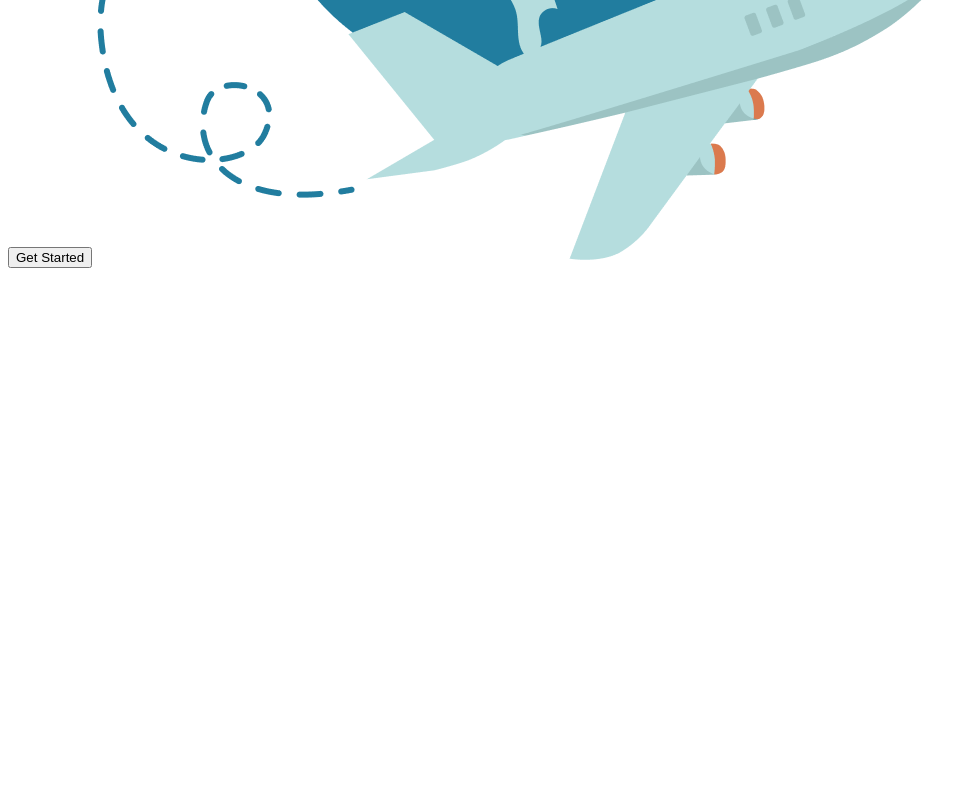
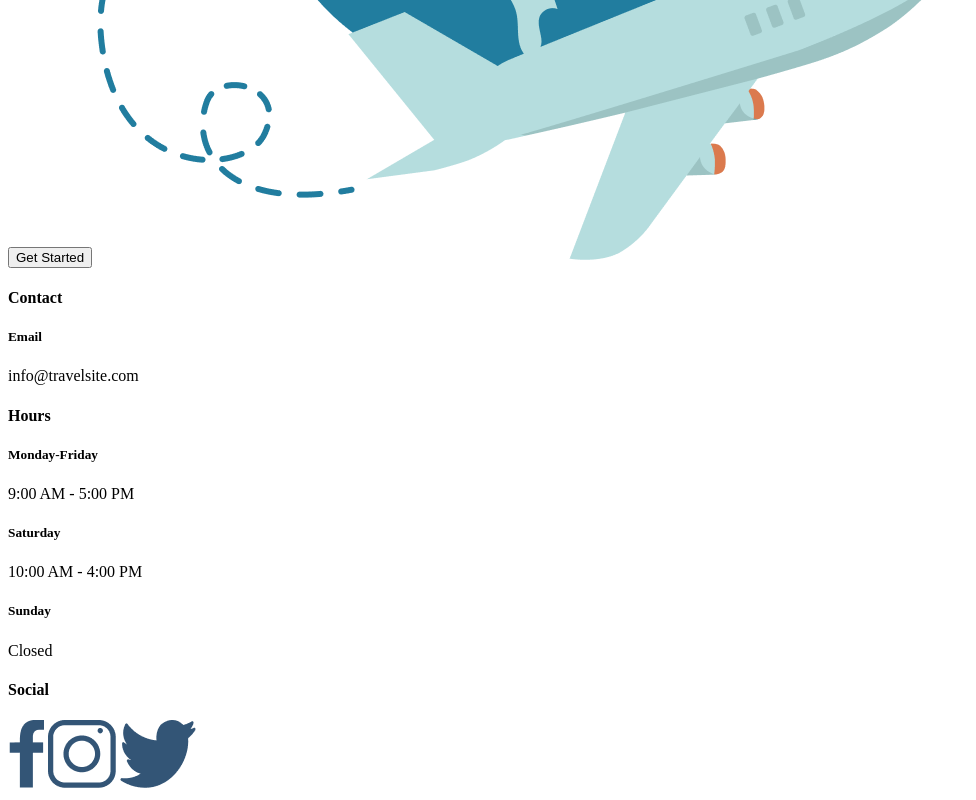
Before and after one commit to kayladrobot/kayla-drobot-travelsite, a plain HTML site: page kayla-drobot-travelsite/index.html in a window 1280 px wide. Shown: the part 701-1501 px from the top of the page, without its empty margins (0-976 px from the left). Before the commit the page ends 989 px from the top, so only its background shows below. Drawn offline with Linux system fonts and the light colour scheme.

Commit message:
1st html round

```diff
--- a/kayla-drobot-travelsite/index.html
+++ b/kayla-drobot-travelsite/index.html
@@ -26,21 +26,58 @@
           <!--Hero Section-->
         <section class="hero">
             <h1 class="hero__header">Travelling Comes With Endless Discoveries</h1>
-            <p class="hero__description">Don't let your dreams be just dreams. Experience the world by booking a vacation with us now.</p>
+            <p class="hero__copy">Don't let your dreams be just dreams. Experience the world by booking a vacation with us now.</p>
             <button class="hero__btn"><a href=""></a>Get Started</button>
             <img src="./assets/images/hero.png" alt="plane traveling around world">
         </section>
         <!--Recommendations Section-->
         <section class="recommendations">
             <h2 class="recommendations__header"></h2>
-            <div class="recommendations__cards"></div>
-                <div class="recommendations__card"></div>
-                <div class="recommendations__card"></div>
-                <div class="recommendations__card"></div>
+            <div class="cards recommendations__cards "></div>
+                <div class="card card--image">
+                    <h3 class="card"></h3>
+                </div>
+                <div class="card card--image">
+                    <h3 class="recommendations__title"></h3>
+                </div>
+                <div class="card card--image">
+                    <h3 class="recommendations__title"></h3>
+                </div>
         </section>
     </main>
       <!--Footer-->
-    <footer class="footer"></footer>
+    <footer class="footer">
+        <article class="article">
+            <h4 class="article__header">Contact</h4>
+                <h5 class="article__eyebrow">Email</h5>
+                    <p class="article__copy">info@travelsite.com</p>
+        </article>
+        <article class="article">
+            <h4 class="article__header">Hours</h4>
+            <div class="article__list">
+                <div class="article__item">
+                    <h5 class="article__eyebrow">Monday-Friday</h5>
+                        <p class="article__copy">9:00 AM - 5:00 PM</p>
+                </div>
+                <div class="article__item">
+                    <h5 class="article__eyebrow">Saturday</h5>
+                        <p class="article__copy">10:00 AM - 4:00 PM</p>
+                </div>
+                <div class="article__item">
+                    <h5 class="article__eyebrow">Sunday</h5>
+                        <p class="article__copy">Closed</p>
+                </div>
+            </div>
+        </article>
+        <article class="article">
+            <h4 class="article__header">Social</h4>
+            <div class="">
+                <img src="./assets/icons/icon-facebook.png" alt="facebook icon">
+                <img src="./assets/icons/icon-instagram.png" alt="instagram icon">
+                <img src="./assets/icons/icon-twitter.png" alt="twitter icon">
+            </div>
+        </article>
+    </footer>
 
 </body>
 </html>
```
